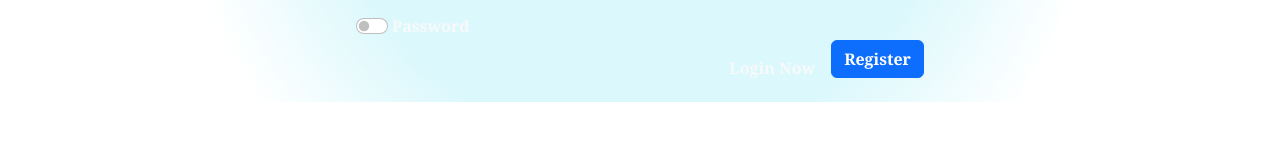
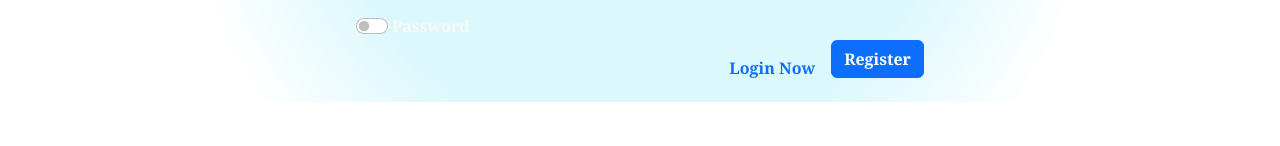
Before and after one commit to ganesh-develop/mytube, a React (Create React App) app: page /Registerpage in a window 1280 px wide. Shown: the part 517-663 px from the top of the page. Built offline with nearby package versions, Linux system fonts and the light colour scheme.

Commit message:
Update Register.js

```diff
--- a/src/Pages/register/Register.js
+++ b/src/Pages/register/Register.js
@@ -107,7 +107,7 @@ const Register = () => {
 
 
                     <div className=" d-flex justify-content-end fw-bold me-3">
-                        <Link className='mt-3 me-3  text-light ' to='/' >Login Now</Link>
+                        <Link className='mt-3 me-3  text-primary' to='/' >Login Now</Link>
                         <button type="submit" className="btn btn-primary fw-bold mb-3" onClick={HandleRegister}>Register</button>
                     </div>
                 </div>
```
